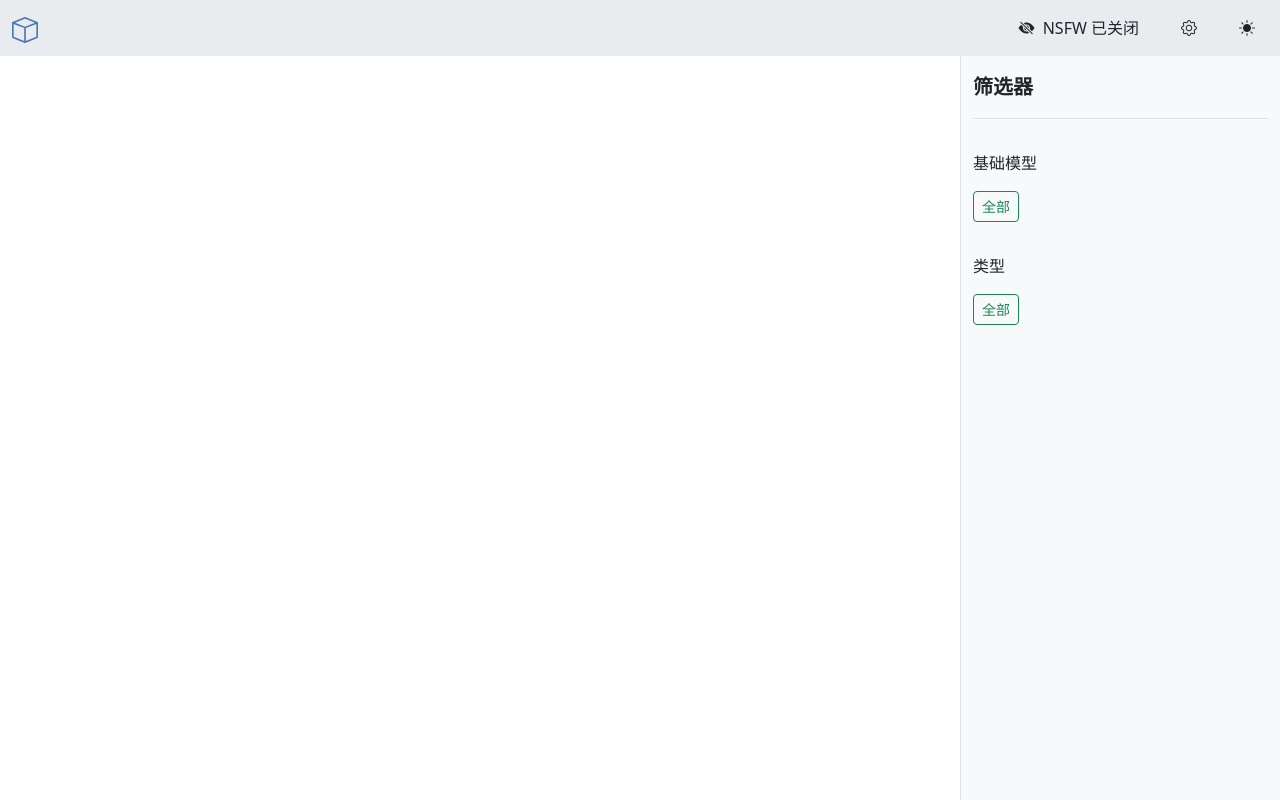
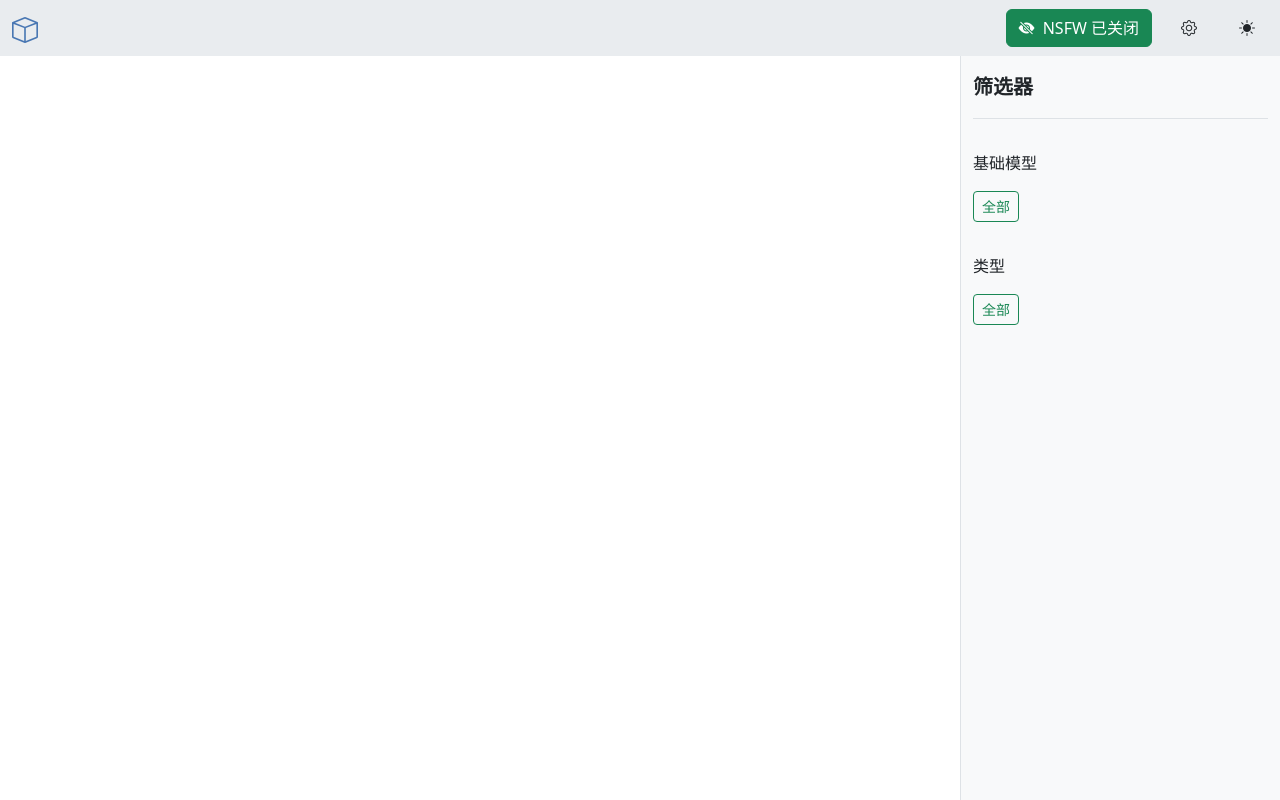
Before and after one commit to c1921/SD-Models-Manager, a FastAPI app: page / in a window 1280 px wide. Run offline with FastAPI, Linux system fonts and the light colour scheme; data that the repository does not hold is empty.

Commit message:
修复：挂载静态文件

```diff
--- a/src/api/model_api.py
+++ b/src/api/model_api.py
@@ -24,6 +24,7 @@ def create_api(manager):
 
     # 挂载静态文件
     app.mount("/static", StaticFiles(directory="static"), name="static")
+    app.mount("/templates", StaticFiles(directory="templates"), name="templates")
 
     @app.get("/")
     async def read_root():
--- a/templates/index.html
+++ b/templates/index.html
@@ -11,7 +11,7 @@
     <script src="https://cdn.jsdelivr.net/npm/bootstrap@5.3.3/dist/js/bootstrap.bundle.min.js"
         integrity="sha384-YvpcrYf0tY3lHB60NNkmXc5s9fDVZLESaAA55NDzOxhy9GkcIdslK1eN7N6jIeHz"
         crossorigin="anonymous"></script>
-    <link href="./css/style.css" rel="stylesheet">
+    <link href="/templates/css/style.css" rel="stylesheet">
 </head>
 <body>
     <nav class="navbar bg-body-secondary navbar-expand-lg sticky-top">
@@ -20,7 +20,7 @@
                 <img src="../static/favicon.svg" alt="Stable Diffusion 模型管理器" height="26">
             </a>
 
-            <button class="btn ms-auto" id="nsfwToggle">
+            <button class="btn btn-success ms-auto" id="nsfwToggle">
                 <i class="bi bi-eye-slash-fill" id="nsfwIcon"></i>
                 <span class="ms-1" id="nsfwText">NSFW 已关闭</span>
             </button>
```
